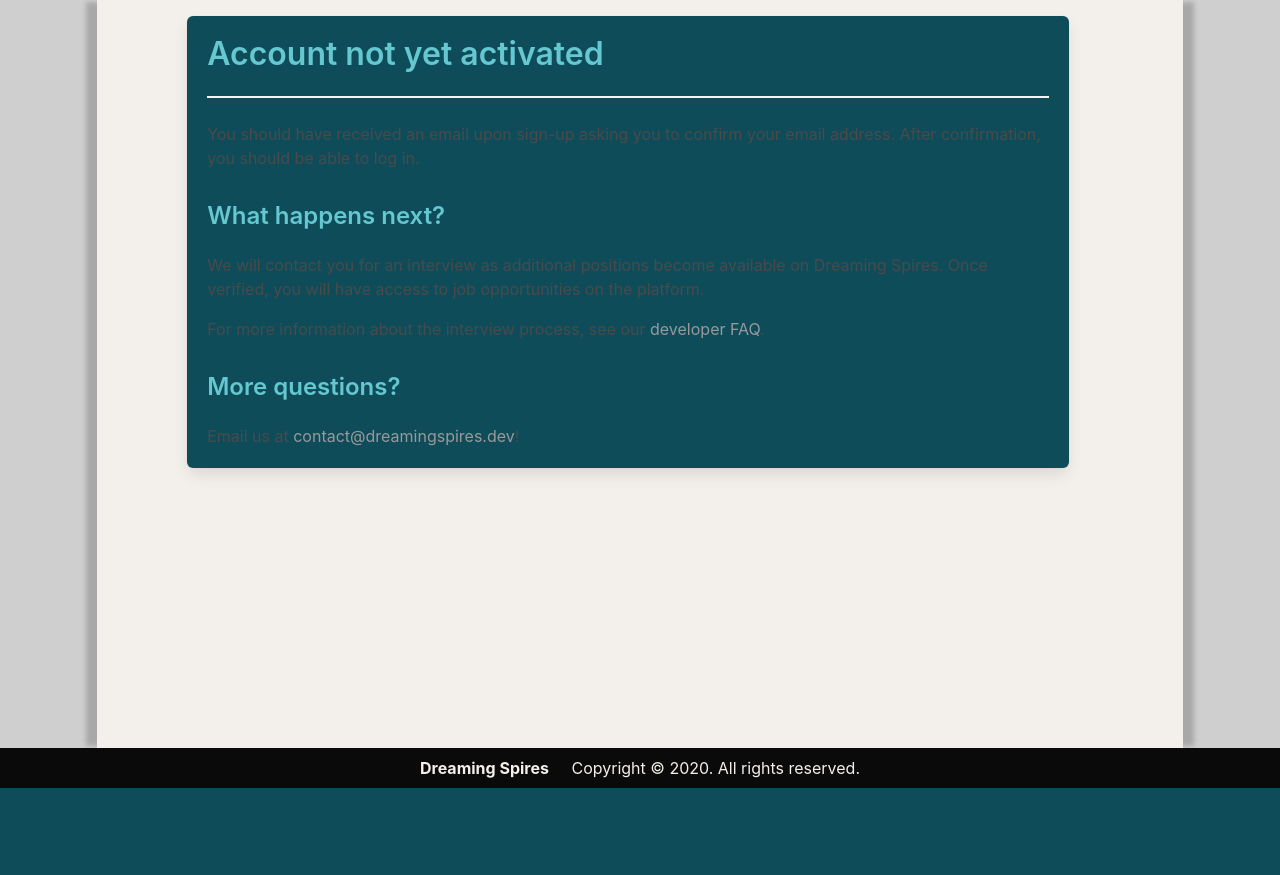
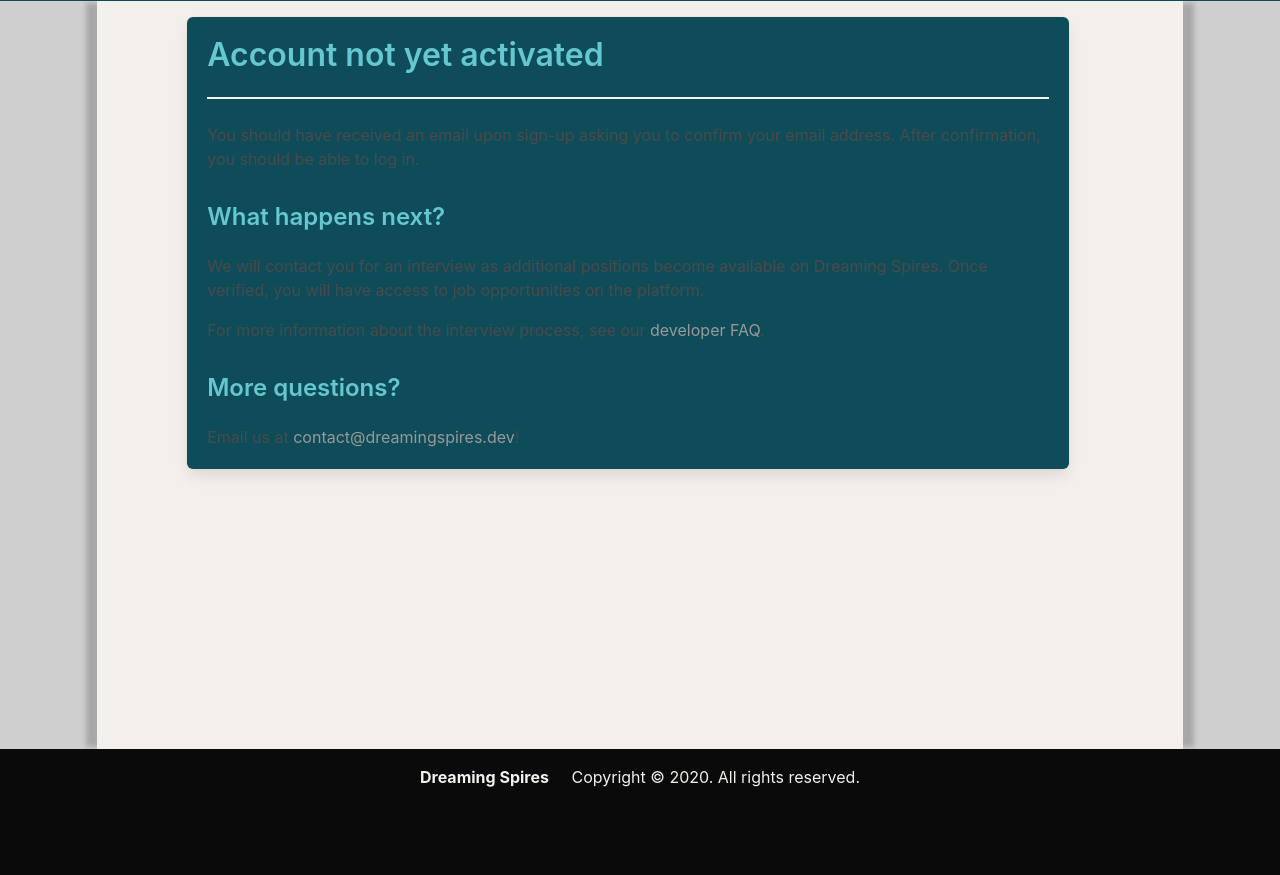
Before and after one commit to dreamingspires/dreamingspires-server, a Flask app: template app/templates/auth/not_yet_activated.html in a window 1280 px wide. Shown: the part 55-930 px from the top of the page. Before the commit the page ends 843 px from the top, so only its background shows below. Run offline with Flask 2, Linux system fonts and the light colour scheme; the template is opened without the code that fills it, so the values that code supplies are empty; parts of the project's set-up code (start-up, migrations or seed data) failed here and were passed over; some libraries are stand-ins or nearby versions.

Commit message:
Footer and login aesthetics

```diff
--- a/app/templates/base.html
+++ b/app/templates/base.html
@@ -34,7 +34,7 @@
 <body style="overflow-x: hidden">
     <a id="top"></a>
     <section class="hero is-info">
-        <div class="hero-head">
+        <div class="hero-head" style="height:56px;">
           {# Keep the navbar in alignment with the margins #}
           <div class="columns is-mobile is-centered my-0">
             <div class="column is-11-mobile is-9-tablet is-10-desktop is-10-widescreen is-10-fullhd px-0 py-0">
@@ -129,7 +129,7 @@
         {% endwith %}
     </section>
 
-    <section class="columns is-mobile is-centered my-0 has-background-backdrop">
+    <section class="columns is-mobile is-centered my-0 has-background-backdrop is-fullheight-with-footer-and-navbar">
       <div class="column is-12-mobile is-9-tablet is-10-desktop is-10-widescreen is-10-fullhd has-box-shadow-x px-0 py-0 has-background-light">
         <section class="hero{% if is_fullpage %} is-fullheight-with-navbar {% endif %}">
           {% block fullheight %}
@@ -141,7 +141,7 @@
     </section>
 
 
-    <footer class="footer py-2 has-background-black has-text-light">
+    <footer class="footer has-background-black has-text-light mb-0 pb-0 pt-4">
       <div class="content has-text-centered">
         {% for item in nav.footer %}
           <a href="{{ item.url }}">{{ item.label|safe }}</a>
--- a/app/templates/includes/landing.html
+++ b/app/templates/includes/landing.html
@@ -6,7 +6,7 @@
       <div class="columns is-mobile is-centered is-vcentered" style="flex:1">
         <div class="column is-three-quarters-mobile is-half-tablet is-half-desktop is-half-widescreen is-one-third-fullhd has-text-centered mt-6">
           <figure class="image has-text-centered">
-            <img src="{{ url_for('static', filename='assets/images/logos/extended_logo.svg') }}" style="width:100%;">
+            <img src="{{ url_for('static', filename='assets/images/logos/extended_logo.svg') }}" alt="Bringing programming talent to your research" style="width:100%;">
           </figure>
         </div>
       </div>
--- a/sass/main.scss
+++ b/sass/main.scss
@@ -92,6 +92,8 @@ body {
 }
 body > footer {
     margin-top: auto;
+    height: calc(110px + 1rem);
+    box-sizing: border-box;
 }
 //
 
@@ -113,6 +115,10 @@ body > footer {
 
 .is-full-height {
     min-height: 100vh;
+}
+.is-fullheight-with-footer-and-navbar {
+    min-height: calc(100vh - 166px - 1rem);
+
 }
 
 .is-square-image-128x128 {
```
Also changed, not shown: app/templates/auth/login.html (+7 -5 lines), app/static/assets/css/main.css.
